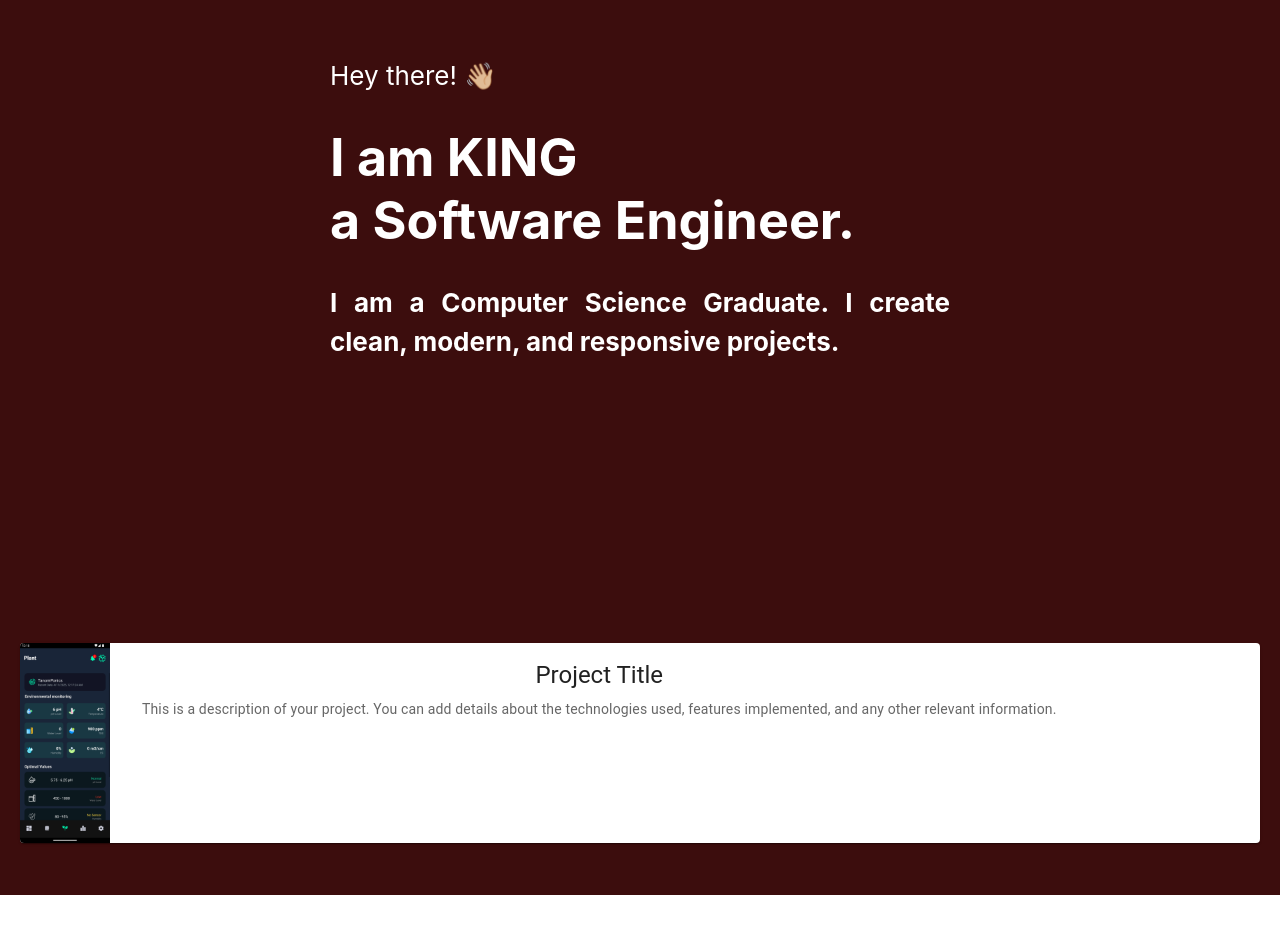
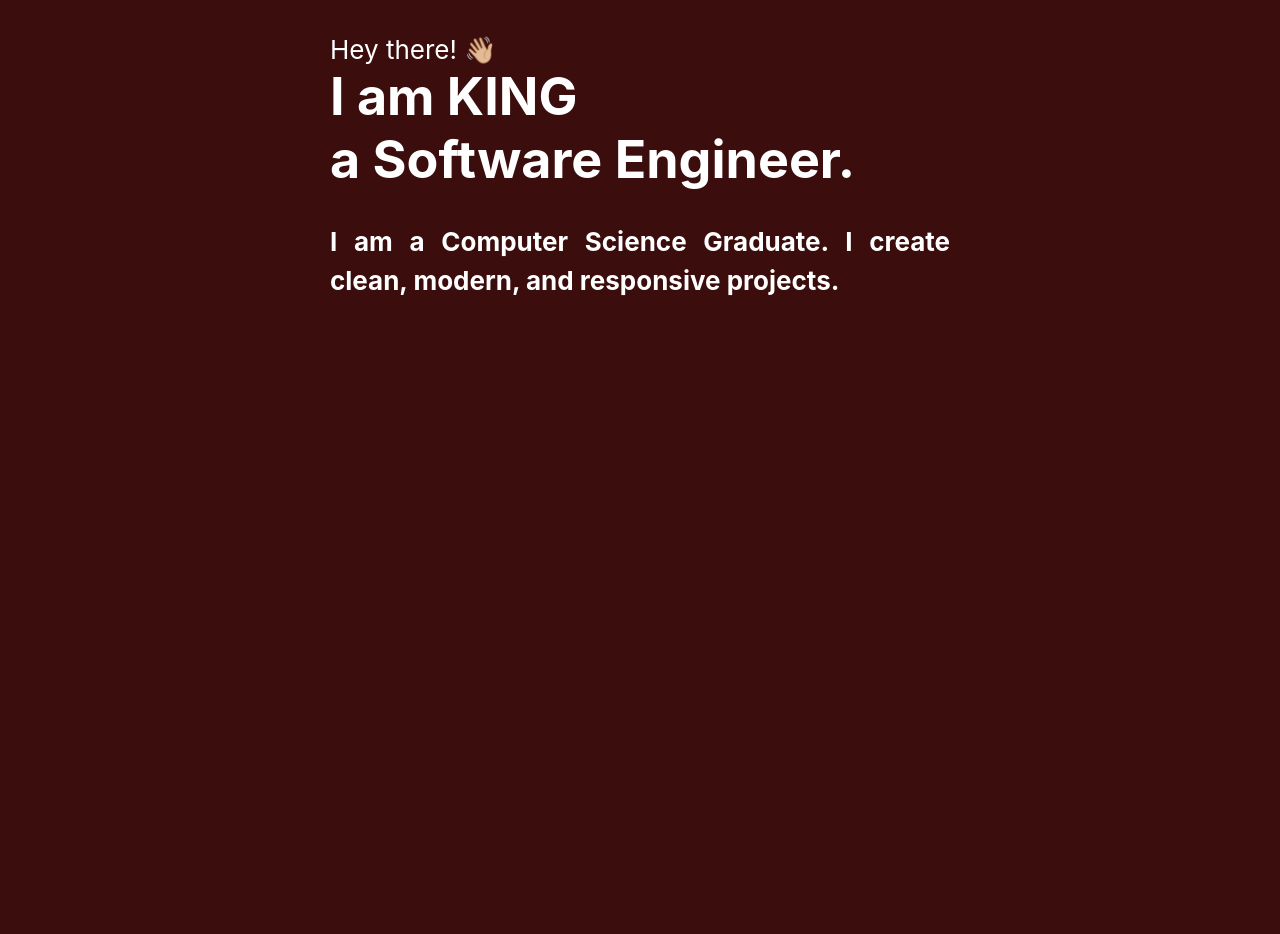
Before and after one commit to jelocc/about-me, a React (Create React App) app: page / in a window 1280 px wide. Shown: the part 300-1234 px from the top of the page. Before the commit the page ends 1195 px from the top, so only its background shows below. Built offline with nearby package versions, Linux system fonts and the light colour scheme.

Commit message:
fixed background

```diff
--- a/src/App.js
+++ b/src/App.js
@@ -1,5 +1,5 @@
 import './App.scss';
-import React, { useState }from 'react';
+import React, { useState, useEffect } from 'react';
 import { AppBar, Toolbar, Typography, Button, Box, IconButton, Card, CardMedia, CardContent, Grid } from '@mui/material';
 import GitHubIcon from '@mui/icons-material/GitHub';
 import LinkedInIcon from '@mui/icons-material/LinkedIn';
@@ -7,6 +7,24 @@ import Avatar from '@mui/material/Avatar';
 
 function App() {
   const [showTabs, setShowTabs] = useState(true);
+
+  useEffect(() => {
+    const handleScroll = () => {
+      const projectPage = document.querySelector('.projectPage');
+      const aboutPage = document.querySelector('.aboutPage');
+      if (window.scrollY > 500) {
+        projectPage.style.visibility = 'visible';
+        aboutPage.style.visibility = 'visible';
+      } else {
+        projectPage.style.visibility = 'hidden';
+        aboutPage.style.visibility = 'hidden';
+      }
+    };
+
+    window.addEventListener('scroll', handleScroll);
+    return () => window.removeEventListener('scroll', handleScroll);
+  }, []);
+
   return (
     <div className="App">
       <header className="App-header">
@@ -43,18 +61,19 @@ function App() {
                     color: '#61adfb'
                   }
                 }}> Home</Button>
+                 <Button color="inherit" sx={{
+                  fontSize: '18px',
+                  '&:hover' : {
+                    color: '#61adfb'
+                  }
+                }}> About</Button>
                 <Button color="inherit" sx={{
                   fontSize: '18px',
                   '&:hover' : {
                     color: '#61adfb'
                   }
                 }}> Projects</Button>
-                <Button color="inherit" sx={{
-                  fontSize: '18px',
-                  '&:hover' : {
-                    color: '#61adfb'
-                  }
-                }}> About</Button>
+
                 <Button color="inherit" sx={{
                   fontSize: '18px',
                   '&:hover' : {
@@ -95,15 +114,27 @@ function App() {
           <h1 className="heading">I am KING <br /> a Software Engineer.</h1>
           <br /><h4 className="introDesc"> I am a Computer Science Graduate. I create clean, modern, and responsive projects. </h4>
         </Box>
-        <Box className="projectPage" marginTop = '250px' width="100%"sx={{
+
+        <Box className="aboutPage" marginTop = '250px' width="100%"sx={{
+          visibility: 'hidden',
           p: 4
         }}>
-          <Card sx={{ height: '100%' }}>
+
+        </Box>
+
+        <Box className="projectPage" marginTop = '250px' width="100%"sx={{
+          visibility: 'hidden',
+          p: 4
+        }}>
+          <Card sx={{
+            height: '100%',
+            borderRadius: '2.5%'
+            }}>
             <Grid container spacing={2}>
               <Grid item xs={12} md={6}>
                 <CardMedia
                   component="img"
-                  height="200"
+                  height="300"
                   image="/img/HydroFlux-image.png"
                   alt="HydroFlux Image"
                 />
@@ -122,6 +153,7 @@ function App() {
             </Grid>
           </Card>
         </Box>
+
       </header>
     </div>
 
--- a/src/App.scss
+++ b/src/App.scss
@@ -1,9 +1,22 @@
-@mixin link-size($width, $height: auto){
-  width: $width;
-  height: $height;
+* {
+  margin: 0;
+  padding: 0;
+  box-sizing: border-box;
 }
+
+html, body, #root {
+  width: 100%;
+  height: 100%;
+  background-color: #3c0d0d;
+  margin: 0;
+  padding: 0;
+}
+
 .App {
   text-align: center;
+  min-height: 100vh;
+  width: 100%;
+  background-color: #3c0d0d;
 }
 
 .App-header {
```
